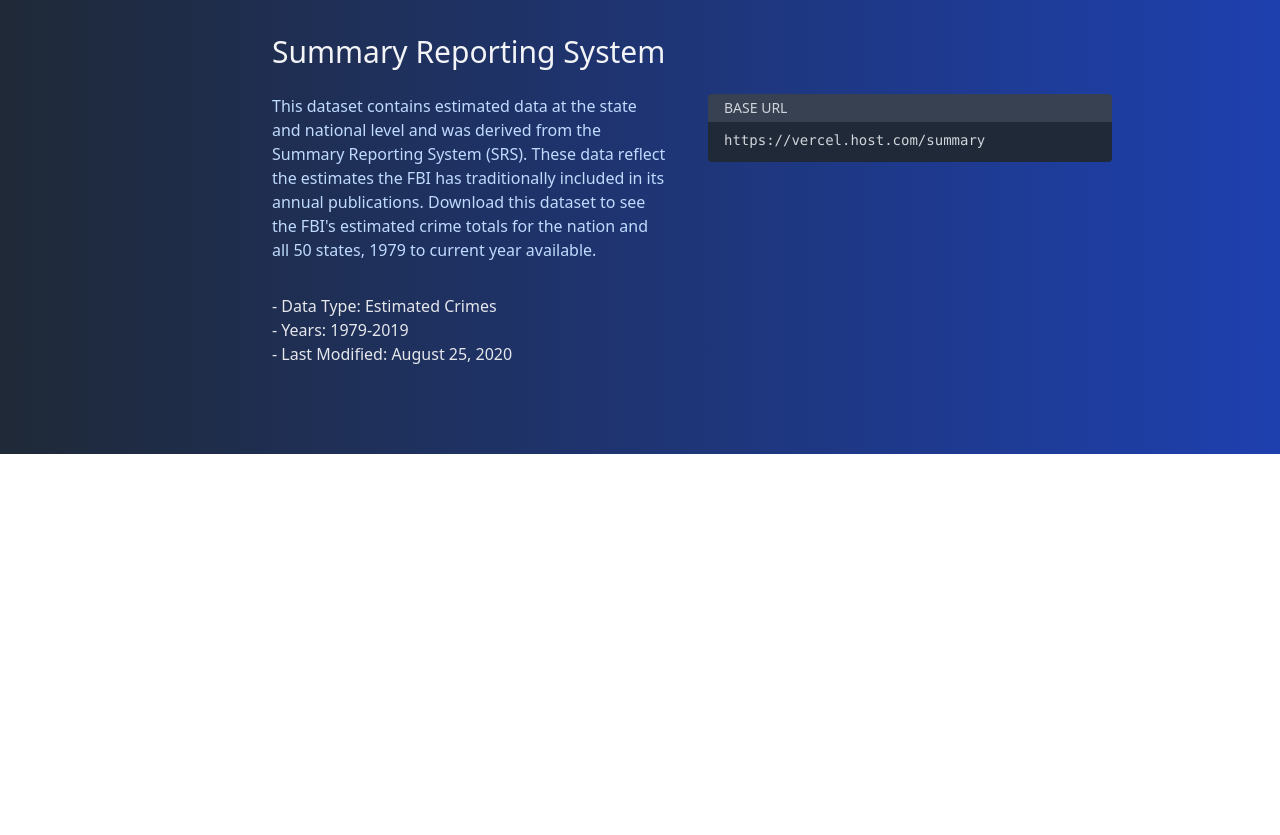
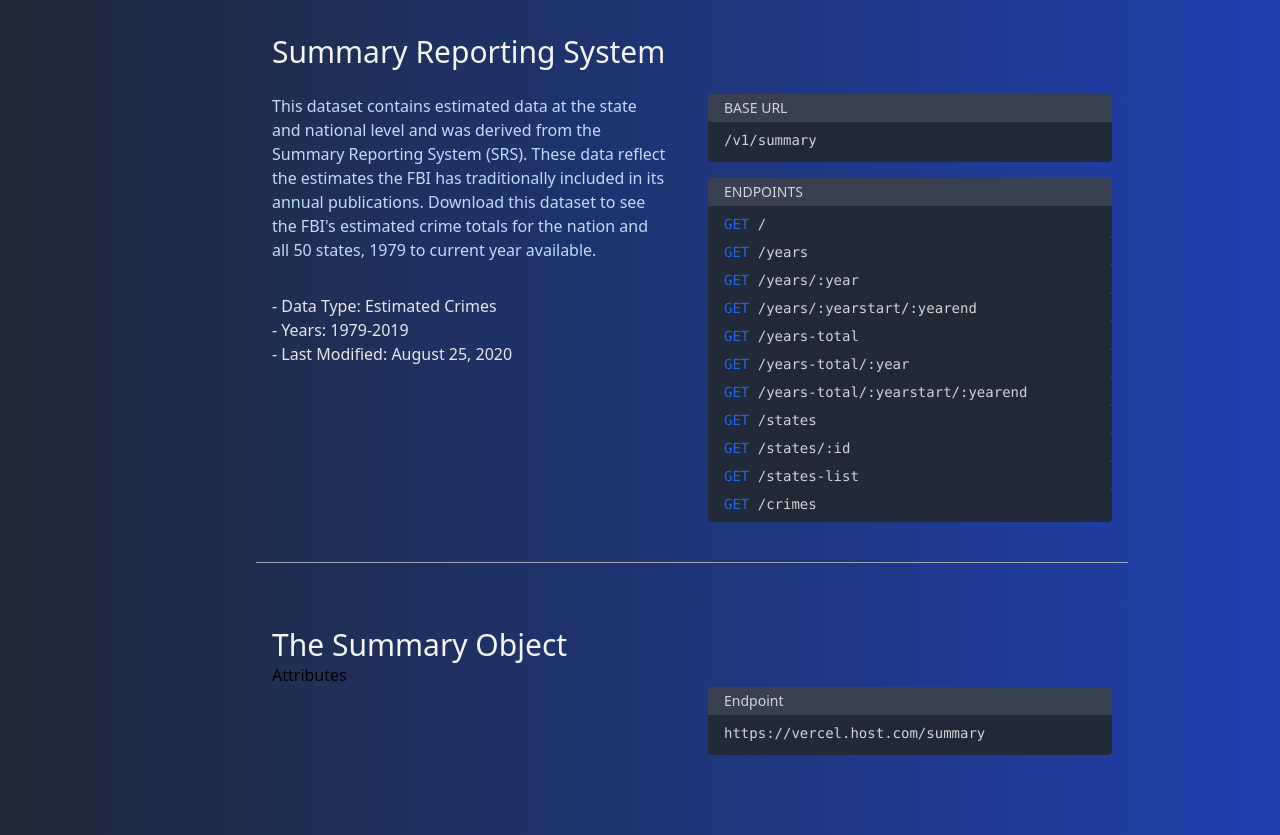
Before and after one commit to seijihosokawa/crimedata-mern, a React (Create React App) app in the folder client/: page / in a window 1280 px wide. Shown: the part 920-1755 px from the top of the page. Before the commit the page ends 1374 px from the top, so only its background shows below. Built offline with nearby package versions, Linux system fonts and the light colour scheme.

Commit message:
added endpoints to docs

```diff
--- a/client/src/App.js
+++ b/client/src/App.js
@@ -85,6 +85,37 @@ const App = () => {
                         <div className="text-sm">
                             <p className="pl-4 pt-1 pb-1 rounded-t bg-gray-700 text-gray-300" > BASE URL</p>
                             <code>
+                                <p className="pl-4 pb-3 pt-2 rounded-b bg-gray-800 text-gray-300 text-sm">/v1/summary</p>
+                            </code>
+                        </div>
+                        <div className="text-sm pt-4">
+                            <p className="pl-4 pt-1 pb-1 rounded-t bg-gray-700 text-gray-300" > ENDPOINTS</p>
+                            <code>
+                                <p className="pl-4 pb-1 pt-2 rounded-b bg-gray-800 text-gray-300 text-sm"><span className="text-blue-600">GET</span> /</p>
+                                <p className="pl-4 pb-1 pt-1 rounded-b bg-gray-800 text-gray-300 text-sm"><span className="text-blue-600">GET</span> /years</p>
+                                <p className="pl-4 pb-1 pt-1 rounded-b bg-gray-800 text-gray-300 text-sm"><span className="text-blue-600">GET</span> /years/:year</p>
+                                <p className="pl-4 pb-1 pt-1 rounded-b bg-gray-800 text-gray-300 text-sm"><span className="text-blue-600">GET</span> /years/:yearstart/:yearend</p>
+                                <p className="pl-4 pb-1 pt-1 rounded-b bg-gray-800 text-gray-300 text-sm"><span className="text-blue-600">GET</span> /years-total</p>
+                                <p className="pl-4 pb-1 pt-1 rounded-b bg-gray-800 text-gray-300 text-sm"><span className="text-blue-600">GET</span> /years-total/:year</p>
+                                <p className="pl-4 pb-1 pt-1 rounded-b bg-gray-800 text-gray-300 text-sm"><span className="text-blue-600">GET</span> /years-total/:yearstart/:yearend</p>
+                                <p className="pl-4 pb-1 pt-1 rounded-b bg-gray-800 text-gray-300 text-sm"><span className="text-blue-600">GET</span> /states</p>
+                                <p className="pl-4 pb-1 pt-1 rounded-b bg-gray-800 text-gray-300 text-sm"><span className="text-blue-600">GET</span> /states/:id</p>
+                                <p className="pl-4 pb-1 pt-1 rounded-b bg-gray-800 text-gray-300 text-sm"><span className="text-blue-600">GET</span> /states-list</p>
+                                <p className="pl-4 pb-2 pt-1 rounded-b bg-gray-800 text-gray-300 text-sm"><span className="text-blue-600">GET</span> /crimes</p>
+                            </code>
+                        </div>
+                    </div>
+                </div>
+                <div id="summaryFullData" className="flex flex-row w-full pt-12 pb-6">
+                    <div className="container w-1/2 p-4 pt-4">
+                        <h1 className="text-gray-100 text-3xl">The Summary Object</h1>
+                        <p>Attributes</p>
+                    </div>
+                    <div className="container w-1/2 p-4">
+                        <h1 className="text-gray-100 text-3xl text-opacity-0 pb-6">Data/Code</h1>
+                        <div className="text-sm">
+                            <p className="pl-4 pt-1 pb-1 rounded-t bg-gray-700 text-gray-300" > Endpoint</p>
+                            <code>
                                 <p className="pl-4 pb-3 pt-2 rounded-b bg-gray-800 text-gray-300 text-sm">https://vercel.host.com/summary</p>
                             </code>
                         </div>
--- a/client/src/sidebar.js
+++ b/client/src/sidebar.js
@@ -56,9 +56,11 @@ function SideBar() {
                         { hideSummary === false &&
                         <div>
                             <li className="flex w-full justify-between text-gray-500 hover:text-gray-200 cursor-pointer items-center mb-4">
+                                <Link to="summaryFullData">
                                     <div className="flex items-center">
                                         <span className="text-sm  ml-3">Full Data</span>
                                     </div>
+                                </Link>
                             </li>
                             <li className="flex w-full justify-between text-gray-500 hover:text-gray-200 cursor-pointer items-center mb-4">
                                 <div className="flex items-center">
```
Lines whose indentation alone changed are shown as unchanged.
